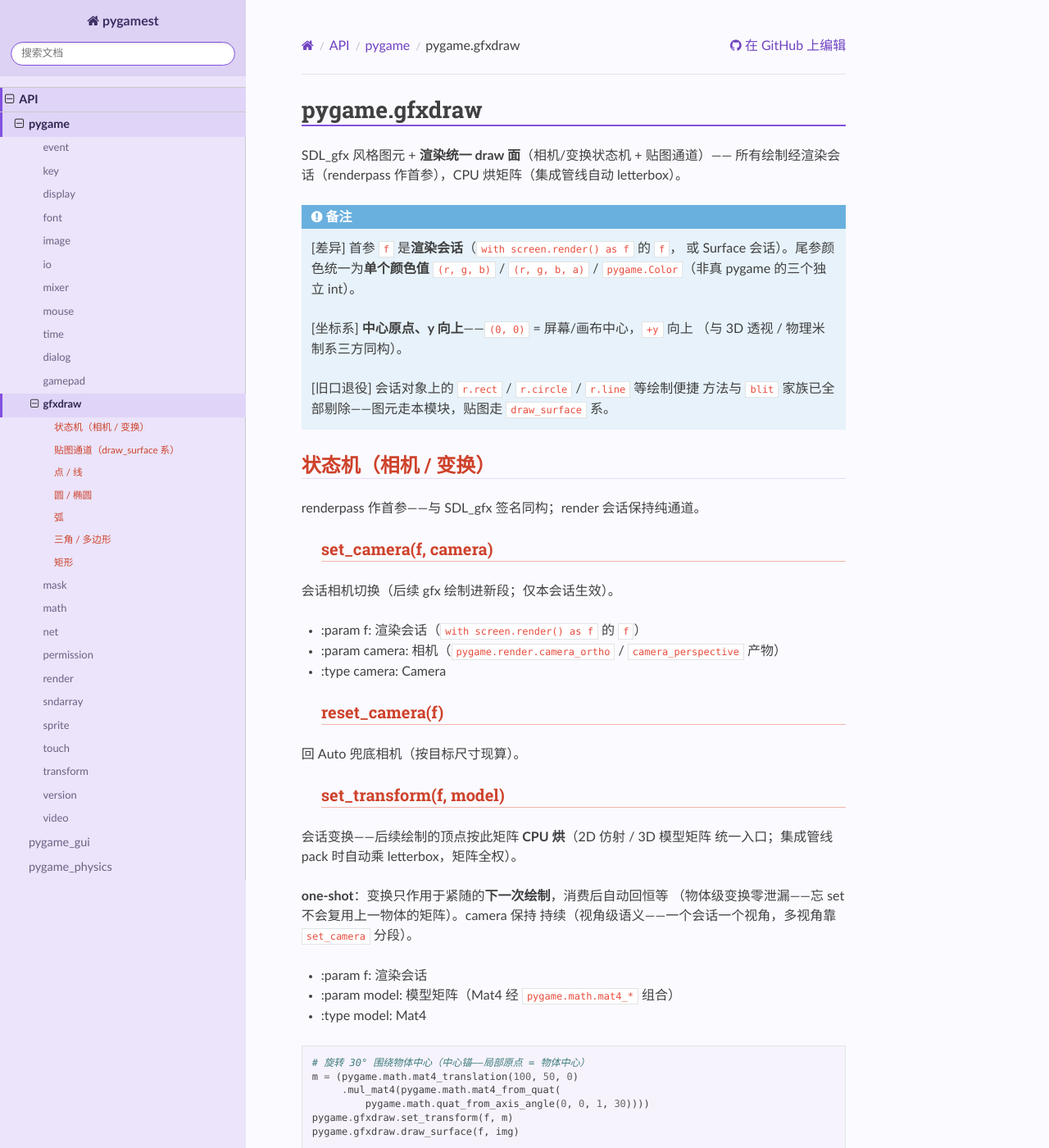
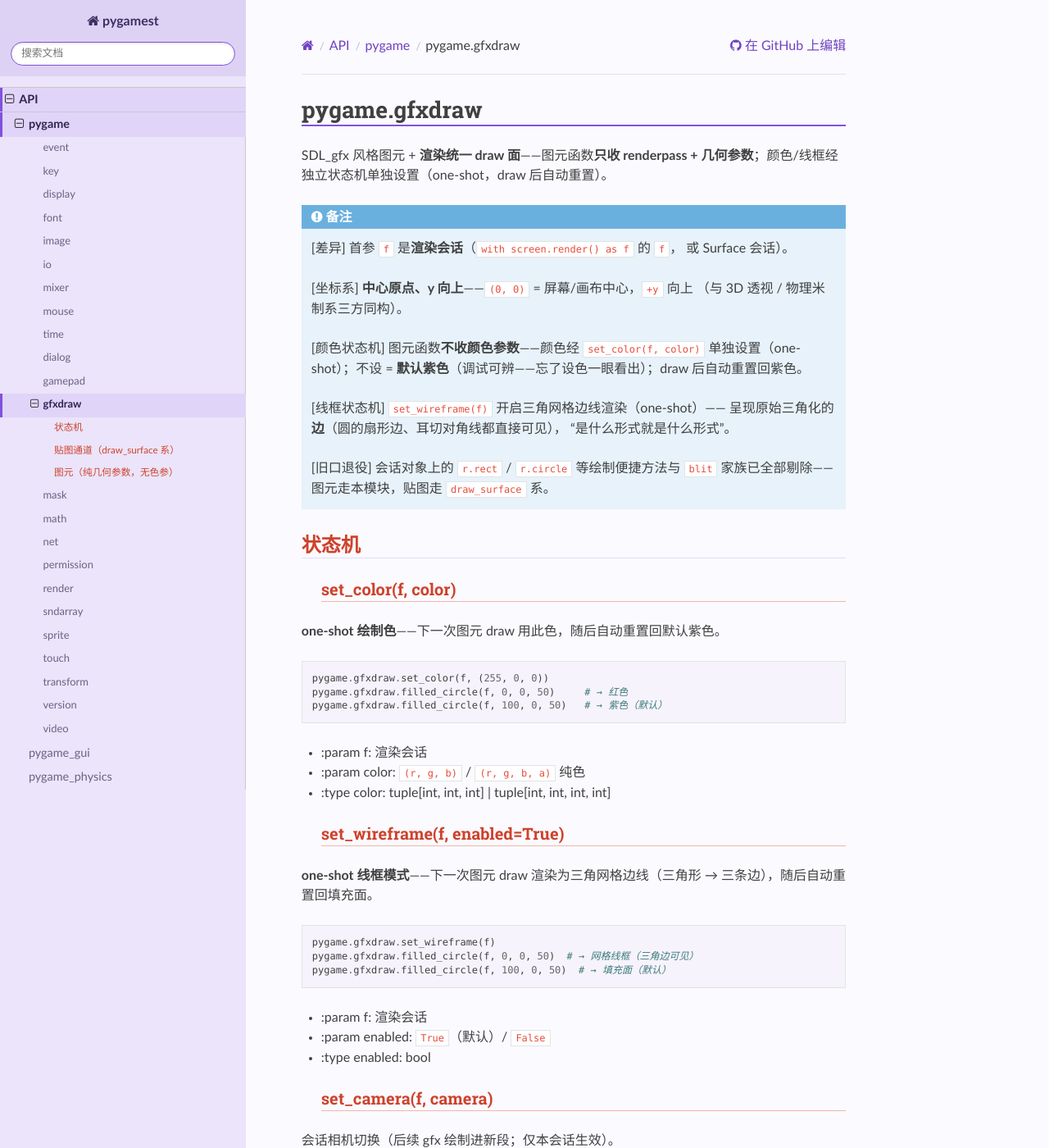
Before and after one commit to GuYeying/pygamest, a Sphinx documentation site: the page built from docs-zh/source/api/gfxdraw.md, in a window 1280 px wide and 1400 px high. Shown: the whole window at 82% size. Built offline with Sphinx 7.4.7 and the Read the Docs theme 3.1.0, drawn with Linux system fonts in a browser that asks for light colours; some of the changed text lies outside the part shown.

Commit message:
gfxdraw API 重构（几何参数 + 状态机色彩/线框）+ 自定义管线参数全量暴露：22 个图元函数全去 color 参数（引擎内部读 batch 状态色）+ set_color/set_wireframe one-shot 新口（默认紫/填充）+ pipeline 新增 blend/depth_mode/depth_write/wireframe/alpha_to_coverage/vertex_entry/fragment_entry（flavor/depth 简化口均剔——底层准确性）+ 文档 gfxdraw 页全量重写

````diff
--- a/docs-zh/source/api/gfxdraw.md
+++ b/docs-zh/source/api/gfxdraw.md
@@ -1,58 +1,74 @@
 # pygame.gfxdraw
 
-SDL_gfx 风格图元 + **渲染统一 draw 面**（相机/变换状态机 + 贴图通道）——
-所有绘制经渲染会话（renderpass 作首参），CPU 烘矩阵（集成管线自动
-letterbox）。
+SDL_gfx 风格图元 + **渲染统一 draw 面**——图元函数**只收 renderpass + 几何参数**；颜色/线框经独立状态机单独设置（one-shot，draw 后自动重置）。
 
 ```{note}
 [差异] 首参 `f` 是**渲染会话**（`with screen.render() as f` 的 `f`，
-或 Surface 会话）。尾参颜色统一为**单个颜色值** `(r, g, b)` /
-`(r, g, b, a)` / `pygame.Color`（非真 pygame 的三个独立 int）。
+或 Surface 会话）。
 
 [坐标系] **中心原点、y 向上**——`(0, 0)` = 屏幕/画布中心，`+y` 向上
 （与 3D 透视 / 物理米制系三方同构）。
 
-[旧口退役] 会话对象上的 `r.rect` / `r.circle` / `r.line` 等绘制便捷
-方法与 `blit` 家族已全部剔除——图元走本模块，贴图走 `draw_surface` 系。
+[颜色状态机] 图元函数**不收颜色参数**——颜色经 `set_color(f, color)`
+单独设置（one-shot）；不设 = **默认紫色**（调试可辨——忘了设色一眼看出）；draw 后自动重置回紫色。
+
+[线框状态机] `set_wireframe(f)` 开启三角网格边线渲染（one-shot）——
+呈现原始三角化的**边**（圆的扇形边、耳切对角线都直接可见），
+"是什么形式就是什么形式"。
+
+[旧口退役] 会话对象上的 `r.rect` / `r.circle` 等绘制便捷方法与 `blit`
+家族已全部剔除——图元走本模块，贴图走 `draw_surface` 系。
 ```
 
-## <span class="c-func">状态机（相机 / 变换）</span>
+## <span class="c-func">状态机</span>
 
-renderpass 作首参——与 SDL_gfx 签名同构；render 会话保持纯通道。
+#### <span class="c-func">set_color(f, color)</span>
+
+**one-shot 绘制色**——下一次图元 draw 用此色，随后自动重置回默认紫色。
+
+```python
+pygame.gfxdraw.set_color(f, (255, 0, 0))
+pygame.gfxdraw.filled_circle(f, 0, 0, 50)     # → 红色
+pygame.gfxdraw.filled_circle(f, 100, 0, 50)   # → 紫色（默认）
+```
+
+- :param f: 渲染会话
+- :param color: `(r, g, b)` / `(r, g, b, a)` 纯色
+- :type color: tuple[int, int, int] | tuple[int, int, int, int]
+
+#### <span class="c-func">set_wireframe(f, enabled=True)</span>
+
+**one-shot 线框模式**——下一次图元 draw 渲染为三角网格边线（三角形 →
+三条边），随后自动重置回填充面。
+
+```python
+pygame.gfxdraw.set_wireframe(f)
+pygame.gfxdraw.filled_circle(f, 0, 0, 50)  # → 网格线框（三角边可见）
+pygame.gfxdraw.filled_circle(f, 100, 0, 50)  # → 填充面（默认）
+```
+
+- :param f: 渲染会话
+- :param enabled: `True`（默认）/ `False`
+- :type enabled: bool
 
 #### <span class="c-func">set_camera(f, camera)</span>
 
 会话相机切换（后续 gfx 绘制进新段；仅本会话生效）。
 
-- :param f: 渲染会话（`with screen.render() as f` 的 `f`）
+- :param f: 渲染会话
 - :param camera: 相机（`pygame.render.camera_ortho` / `camera_perspective` 产物）
 - :type camera: Camera
 
 #### <span class="c-func">reset_camera(f)</span>
 
-回 Auto 兜底相机（按目标尺寸现算）。
+回 Auto 兜底相机。
 
 #### <span class="c-func">set_transform(f, model)</span>
 
-会话变换——后续绘制的顶点按此矩阵 **CPU 烘**（2D 仿射 / 3D 模型矩阵
-统一入口；集成管线 pack 时自动乘 letterbox，矩阵全权）。
+会话变换（one-shot——下一次绘制的顶点按此矩阵 CPU 烘）。
 
-**one-shot**：变换只作用于紧随的**下一次绘制**，消费后自动回恒等
-（物体级变换零泄漏——忘 set 不会复用上一物体的矩阵）。camera 保持
-持续（视角级语义——一个会话一个视角，多视角靠 `set_camera` 分段）。
-
-- :param f: 渲染会话
-- :param model: 模型矩阵（Mat4 经 `pygame.math.mat4_*` 组合）
+- :param model: 模型矩阵（Mat4）
 - :type model: Mat4
-
-```python
-# 旋转 30° 围绕物体中心（中心锚——局部原点 = 物体中心）
-m = (pygame.math.mat4_translation(100, 50, 0)
-     .mul_mat4(pygame.math.mat4_from_quat(
-         pygame.math.quat_from_axis_angle(0, 0, 1, 30))))
-pygame.gfxdraw.set_transform(f, m)
-pygame.gfxdraw.draw_surface(f, img)
-```
 
 #### <span class="c-func">reset_transform(f)</span>
 
@@ -62,131 +78,71 @@ pygame.gfxdraw.draw_surface(f, img)
 
 #### <span class="c-func">draw_surface(f, src)</span>
 
-画一张离屏面——**中心锚**（局部原点 = 物体中心）：位置/旋转/缩放/
+画一张离屏面——**中心锚**（局部原点 = 物体中心）。位置/旋转/缩放/
 镜像全由 `set_transform` 的模型矩阵承载。
-
-- :param f: 渲染会话
-- :param src: 源面（`pygame.Surface`）
 
 #### <span class="c-func">draw_surface_centered(f, src, center)</span>
 
-中心锚画面（quad 中心对位 `center`；仍按会话 transform 复合变换）。
-
-- :param center: `(x, y)` 中心系坐标
-- :type center: tuple[int, int]
+中心锚画面（quad 中心对位 `center`）。
 
 #### <span class="c-func">draw_surface_uv(f, src, uv, tint=None)</span>
 
-子区域画面（area 语义继任）——src 的 uv 子矩形贴为等像素尺寸 quad。
-
-- :param uv: `[u0, v0, u1, v1]` 归一 0..1
-- :type uv: list[float]
+子区域画面。
 
 #### <span class="c-func">draw_surface_tf(f, src, mat, tint=None)</span>
 
-显式矩阵画面——mat 全权（不复合会话 transform）。
+显式矩阵画面（mat 全权，不复合会话 transform）。
 
-- :param mat: 模型矩阵
-- :type mat: Mat4
+## <span class="c-func">图元（纯几何参数，无色参）</span>
 
-## <span class="c-func">点 / 线</span>
+### 点 / 线
 
-#### <span class="c-func">pixel(f, x, y, color)</span>
-
-画单个像素。
-
-#### <span class="c-func">hline(f, x1, x2, y, color)</span>
-
-水平线。
-
-#### <span class="c-func">vline(f, x, y1, y2, color)</span>
-
-垂直线。
-
-#### <span class="c-func">line(f, x1, y1, x2, y2, color)</span>
-
-线段（宽度 1）。
-
-#### <span class="c-func">aaline(f, x1, y1, x2, y2, color)</span>
+#### <span class="c-func">pixel(f, x, y)</span>
+#### <span class="c-func">hline(f, x1, x2, y)</span>
+#### <span class="c-func">vline(f, x, y1, y2)</span>
+#### <span class="c-func">line(f, x1, y1, x2, y2)</span>
+#### <span class="c-func">aaline(f, x1, y1, x2, y2)</span>
 
 = `line` 兼容别名。
 
-## <span class="c-func">圆 / 椭圆</span>
+### 圆 / 椭圆
 
-#### <span class="c-func">circle(f, x, y, radius, color)</span>
-
-1px 描边圆（圆心 + 半径；负半径钳 0）。
-
-#### <span class="c-func">aacircle(f, x, y, radius, color)</span>
+#### <span class="c-func">circle(f, x, y, radius)</span>
+#### <span class="c-func">aacircle(f, x, y, radius)</span>
 
 = `circle` 兼容别名。
 
-#### <span class="c-func">filled_circle(f, x, y, radius, color)</span>
+#### <span class="c-func">filled_circle(f, x, y, radius)</span>
 
-填充圆。**注意**：半径为 **i32 整数世界单位**——透视空间里做不了
-小物体（1 单位分辨率），3D 小物体用 `draw_surface`。
+**注意**：半径为 i32 整数世界单位——透视空间小物体用 `draw_surface`。
 
-#### <span class="c-func">ellipse(f, x, y, rx, ry, color)</span>
+#### <span class="c-func">ellipse(f, x, y, rx, ry)</span>
+#### <span class="c-func">aaellipse(f, x, y, rx, ry)</span>
+#### <span class="c-func">filled_ellipse(f, x, y, rx, ry)</span>
 
-1px 描边椭圆（中心 + 半径轴）。
+### 弧
 
-#### <span class="c-func">aaellipse(f, x, y, rx, ry, color)</span>
+#### <span class="c-func">arc(f, x, y, radius, start_angle, stop_angle)</span>
 
-= `ellipse` 兼容别名。
+度数制（SDL_gfx 惯例）；v1 仅圆弧。
 
-#### <span class="c-func">filled_ellipse(f, x, y, rx, ry, color)</span>
+### 三角 / 多边形
 
-填充椭圆。
+#### <span class="c-func">trigon(f, x1, y1, x2, y2, x3, y3)</span>
+#### <span class="c-func">aatrigon(f, x1, y1, x2, y2, x3, y3)</span>
+#### <span class="c-func">filled_trigon(f, x1, y1, x2, y2, x3, y3)</span>
+#### <span class="c-func">polygon(f, points)</span>
+#### <span class="c-func">aapolygon(f, points)</span>
+#### <span class="c-func">filled_polygon(f, points)</span>
 
-## <span class="c-func">弧</span>
+### 矩形
 
-#### <span class="c-func">arc(f, x, y, radius, start_angle, stop_angle, color)</span>
+#### <span class="c-func">rectangle(f, rect)</span>
+#### <span class="c-func">box(f, rect)</span>
+#### <span class="c-func">rounded_rectangle(f, rect, radius)</span>
 
-1px 描边圆弧。**[差异]** 角度**度数制**（SDL_gfx 惯例）；v1 仅圆弧
-（无椭圆弧 / 填充弧）。
+**[垫底]** 圆角 v1 未建——降级直角。
 
-## <span class="c-func">三角 / 多边形</span>
+#### <span class="c-func">rounded_box(f, rect, radius)</span>
 
-#### <span class="c-func">trigon(f, x1, y1, x2, y2, x3, y3, color)</span>
-
-描边三角。
-
-#### <span class="c-func">aatrigon(f, x1, y1, x2, y2, x3, y3, color)</span>
-
-= `trigon` 兼容别名。
-
-#### <span class="c-func">filled_trigon(f, x1, y1, x2, y2, x3, y3, color)</span>
-
-填充三角。
-
-#### <span class="c-func">polygon(f, points, color)</span>
-
-1px 描边多边形——`points = [(x, y), ...]`。
-
-#### <span class="c-func">aapolygon(f, points, color)</span>
-
-= `polygon` 兼容别名。
-
-#### <span class="c-func">filled_polygon(f, points, color)</span>
-
-填充多边形。
-
-## <span class="c-func">矩形</span>
-
-`rect` 形态统一 `(left, top, w, h)` 序列。
-
-#### <span class="c-func">rectangle(f, rect, color)</span>
-
-1px 描边矩形。
-
-#### <span class="c-func">box(f, rect, color)</span>
-
-填充矩形。
-
-#### <span class="c-func">rounded_rectangle(f, rect, radius, color)</span>
-
-**[垫底]** 圆角 v1 未建——`radius` 忽略，降级描边直角矩形。
-
-#### <span class="c-func">rounded_box(f, rect, radius, color)</span>
-
-**[垫底]** 同上，降级填充矩形。
+**[垫底]** 同上。
````
Also changed, not shown: 3 other files.
